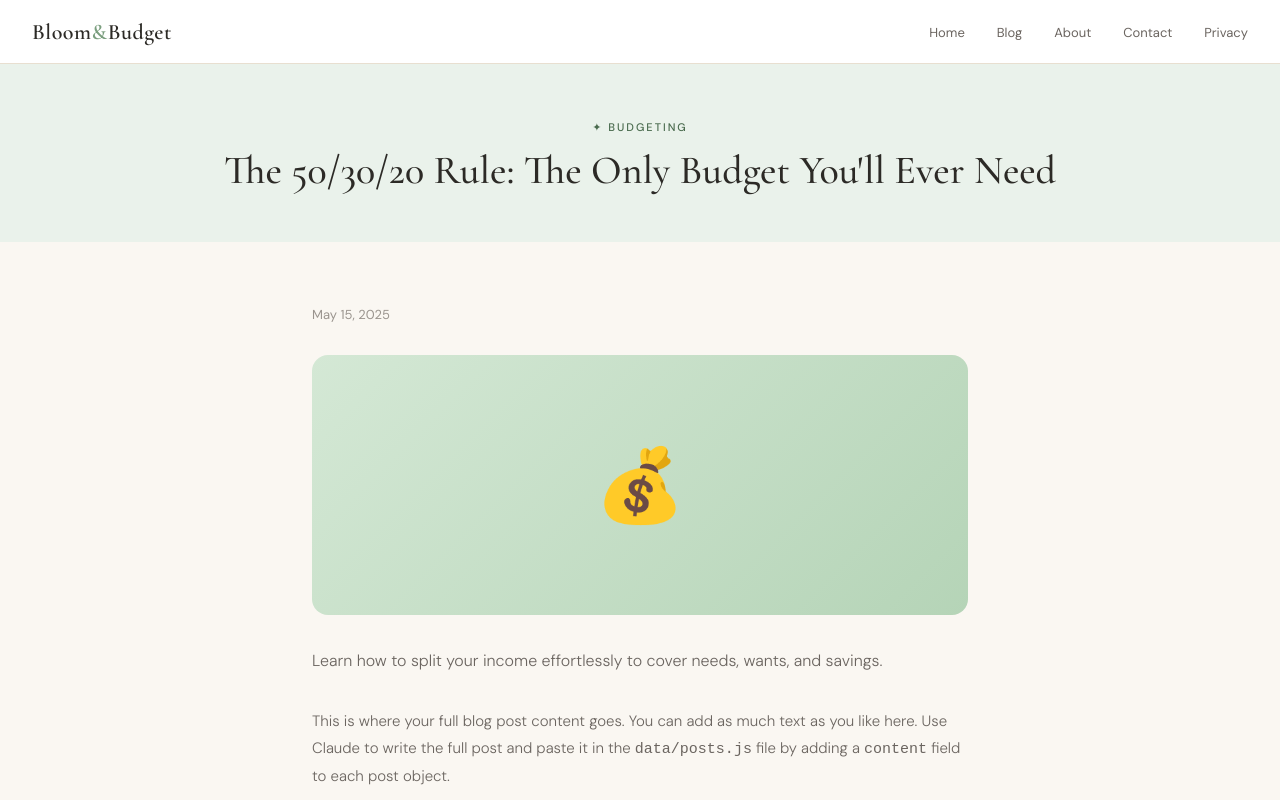
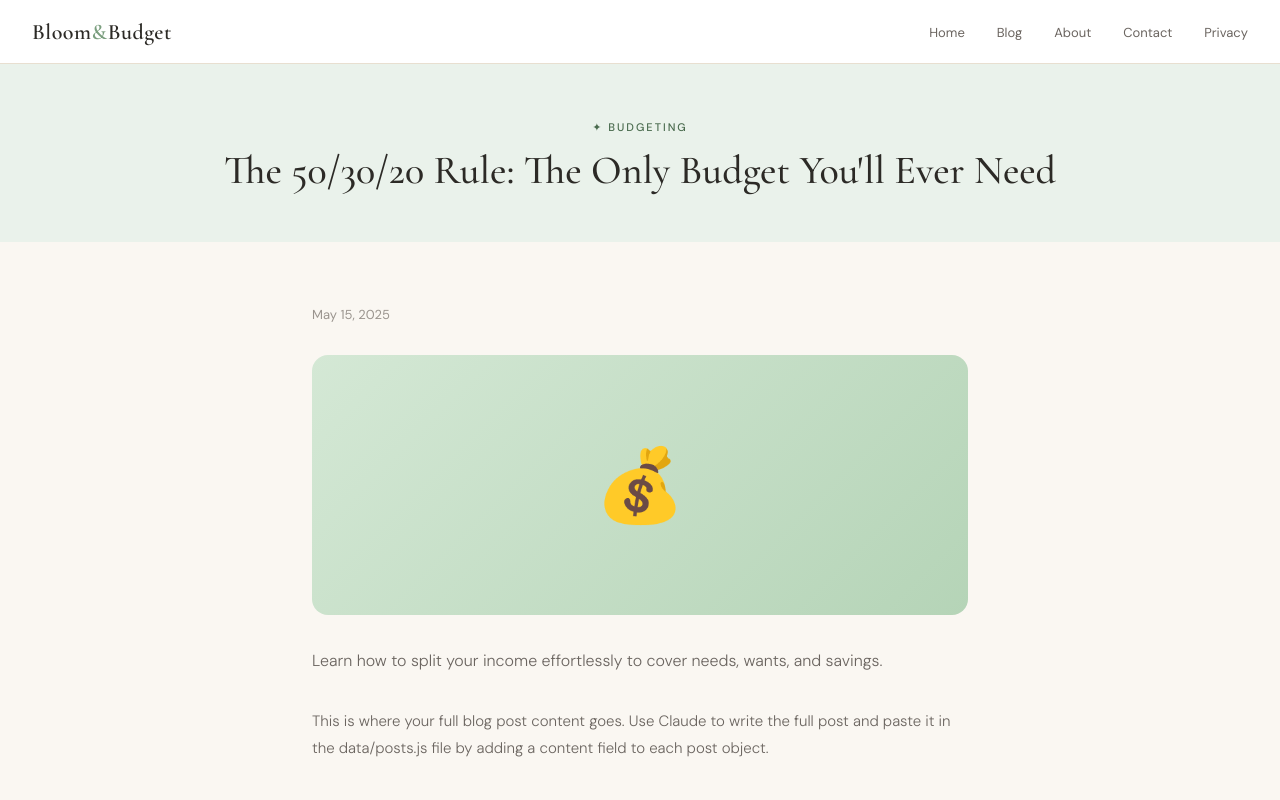
Before and after one commit to Mkpoikana397/bloom-and-budget, a Next.js app: page /blog/50-30-20-rule in a window 1280 px wide. Shown: the top 800 px of the page. Built offline with nearby package versions, Linux system fonts and the light colour scheme.

Commit message:
Update page.js

```diff
--- a/app/blog/[slug]/page.js
+++ b/app/blog/[slug]/page.js
@@ -2,8 +2,9 @@ import { posts } from '@/data/posts'
 import { notFound } from 'next/navigation'
 import Link from 'next/link'
 
-export default function PostPage({ params }) {
-  const post = posts.find(p => p.slug === params.slug)
+export default async function PostPage({ params }) {
+  const { slug } = await params
+  const post = posts.find(p => p.slug === slug)
   if (!post) notFound()
 
   return (
@@ -19,8 +20,7 @@ export default function PostPage({ params }) {
         </div>
         <p style={{fontSize:'16px', color:'var(--text-mid)', lineHeight:'1.8', marginBottom:'2rem', fontWeight:'300'}}>{post.excerpt}</p>
         <p style={{fontSize:'15px', color:'var(--text-mid)', lineHeight:'1.8', fontWeight:'300'}}>
-          This is where your full blog post content goes. You can add as much text as you like here.
-          Use Claude to write the full post and paste it in the <code>data/posts.js</code> file by adding a <code>content</code> field to each post object.
+          This is where your full blog post content goes. Use Claude to write the full post and paste it in the data/posts.js file by adding a content field to each post object.
         </p>
         <div style={{marginTop:'3rem'}}>
           <Link href="/blog" className="btn btn-outline">← Back to blog</Link>
```
